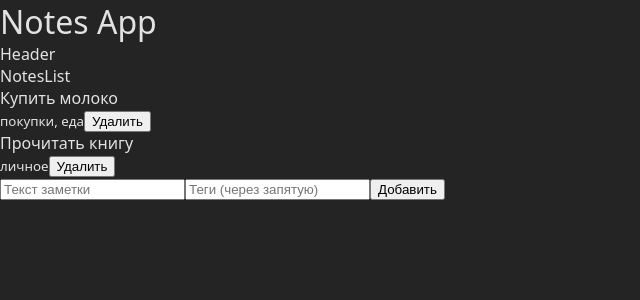
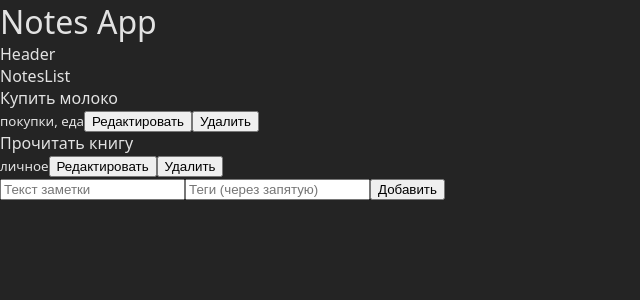
Before and after one commit to Uniqxxvii/notes-app, a React app: page / in a window 1280 px wide. Shown: the top 300 px of the page, without its empty margins (0-640 px from the left). Built offline with nearby package versions, Linux system fonts and the light colour scheme; the HTML template or start-up script is replaced by a standard one.

Commit message:
feat: add note editing functionality

```diff
--- a/src/App.jsx
+++ b/src/App.jsx
@@ -9,6 +9,7 @@ function App() {
     { id: 1, text: "Купить молоко", tags: ["покупки", "еда"] },
     { id: 2, text: "Прочитать книгу", tags: ["личное"] }
   ])
+  const [editingNote, setEditingNote] = useState(null)
 
   const addNote = (note) => {
     setNotes([note, ...notes])
@@ -18,12 +19,27 @@ function App() {
     setNotes(notes.filter(note => note.id !== id))
   }
 
+  const updateNote = (updatedNote) => {
+    setNotes(notes.map(note =>
+      note.id === updatedNote.id ? updatedNote : note
+    ))
+    setEditingNote(null)
+  }
+
   return (
     <div>
       <h1>Notes App</h1>
       <Header/>
-      <NotesList notes={notes} onDelete={deleteNote} />
-      <NoteForm onAddNote={addNote}/>
+      <NotesList
+        notes={notes}
+        onDelete={deleteNote}
+        onEdit={setEditingNote}
+      />
+      <NoteForm
+        onAddNote={addNote}
+        onUpdateNote={updateNote}
+        editingNote={editingNote}
+      />
     </div>
   )
 }
--- a/src/components/Note.jsx
+++ b/src/components/Note.jsx
@@ -1,9 +1,10 @@
 
-function Note({ id, text, tags, onDelete }) {
+function Note({ id, text, tags, onDelete, onEdit }) {
     return (
         <div>
             <p>{text}</p>
             <small>{tags.join(", ")}</small>
+            <button onClick={() => onEdit()}>Редактировать</button>
             <button onClick={() => onDelete(id)}>Удалить</button>
         </div>
     )
--- a/src/components/NoteForm.jsx
+++ b/src/components/NoteForm.jsx
@@ -1,20 +1,31 @@
-import { useState } from "react"
+import { useState, useEffect } from "react"
 
-function NoteForm({ onAddNote }) {
+function NoteForm({ onAddNote, onUpdateNote, editingNote }) {
     const [text, setText] = useState("")
     const [tags, setTags] = useState("")
+
+    useEffect(() => {
+        if (editingNote) {
+            setText(editingNote.text)
+            setTags(editingNote.tags.join(", "))
+        }
+    }, [editingNote])
 
     const handleSubmit = (e) => {
         e.preventDefault()
         if (!text.trim()) return
 
-        const newNote = {
-            id: Date.now(),
+        const noteData = {
+            id: editingNote ? editingNote.id : Date.now(),
             text,
             tags: tags.split(",").map(tag => tag.trim()).filter(Boolean)
         }
 
-        onAddNote(newNote)
+        if (editingNote) {
+            onUpdateNote(noteData)
+        } else {
+            onAddNote(noteData)
+        }
 
         setText("")
         setTags("")
@@ -34,7 +45,9 @@ function NoteForm({ onAddNote }) {
                 value={tags}
                 onChange={(e) => setTags(e.target.value)}
             />
-            <button type="submit">Добавить</button>
+            <button type="submit">
+                {editingNote ? "Сохранить" : "Добавить"}
+            </button>
         </form>
     )
 }
--- a/src/components/NotesList.jsx
+++ b/src/components/NotesList.jsx
@@ -1,6 +1,6 @@
 import Note from "./Note"
 
-function NotesList({ notes, onDelete }) {
+function NotesList({ notes, onDelete, onEdit }) {
     return (
         <div>
             NotesList
@@ -11,6 +11,7 @@ function NotesList({ notes, onDelete }) {
                     text={note.text}
                     tags={note.tags}
                     onDelete={onDelete}
+                    onEdit={() => onEdit(note)}
                 />
             ))}
         </div>
```
